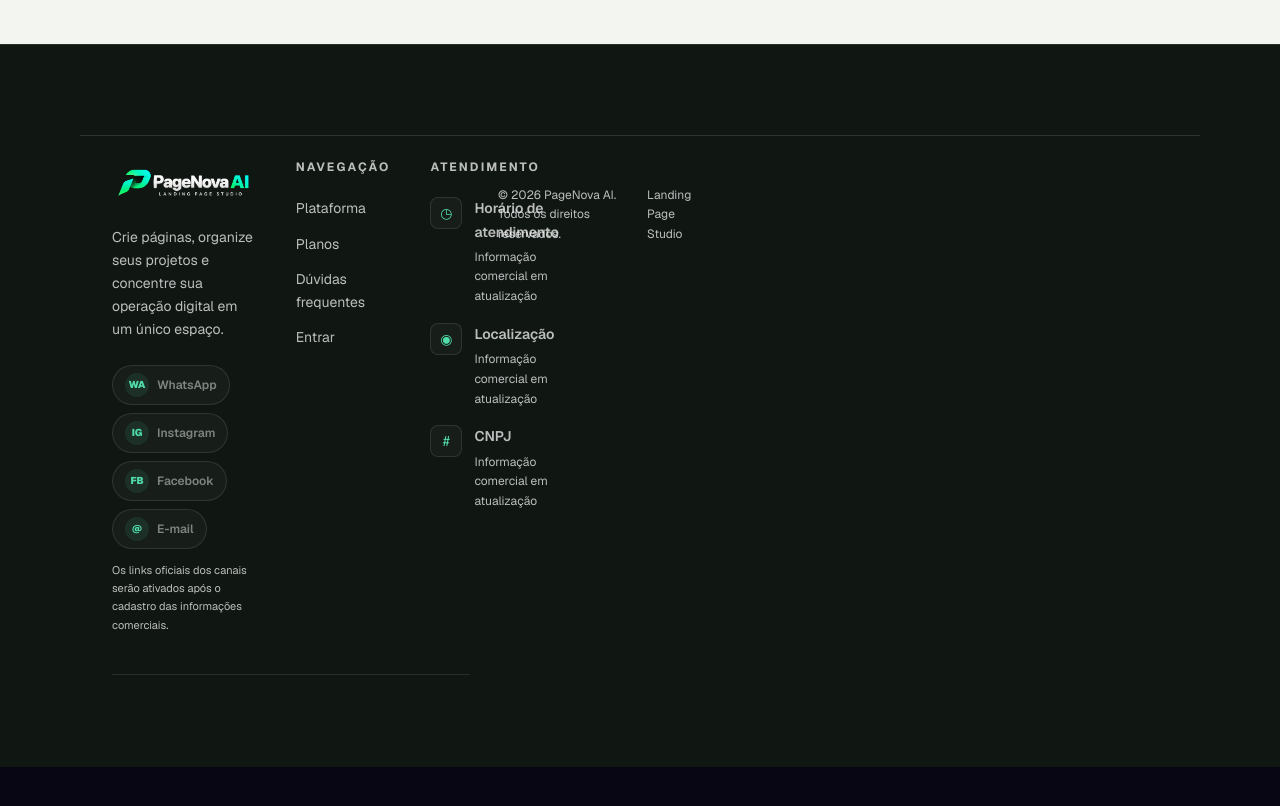
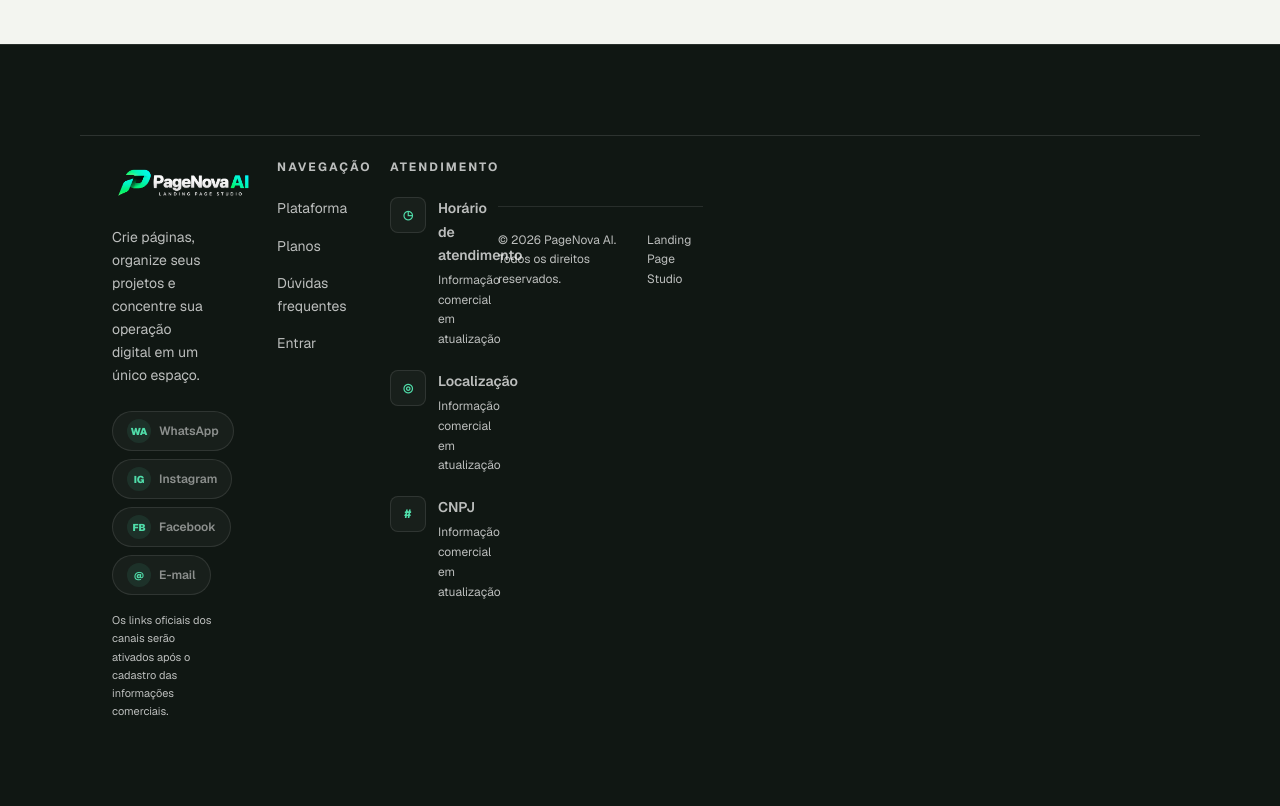
Before and after one commit to dramaflix2026-stack/pagenova-ai, a Next.js app in the folder frontend/: page / in a window 1280 px wide. Shown: the part 5460-6266 px from the top of the page. Before the commit the page ends 6227 px from the top, so only its background shows below. Built offline with nearby package versions, Linux system fonts and the light colour scheme.

Commit message:
Fix landing page footer desktop layout

```diff
--- a/frontend/src/app/page.tsx
+++ b/frontend/src/app/page.tsx
@@ -452,16 +452,23 @@ export default function Home() {
       </section>
 
       <footer className="border-t border-white/10 bg-[#0b1511] text-white">
-  <div className="mx-auto max-w-6xl px-6 py-12 lg:px-8 lg:py-16">
-    <div className="grid gap-10 border-b border-white/10 pb-10 md:grid-cols-2 lg:grid-cols-[1.25fr_.8fr_1fr]">
-      <div>
+  <div className="mx-auto w-full max-w-7xl px-5 py-12 md:px-8 lg:py-16">
+
+    <div className="grid gap-10 md:grid-cols-2 lg:grid-cols-[1.45fr_.7fr_1.15fr] lg:gap-16">
+
+      {/* MARCA */}
+      <div className="min-w-0">
         <Brand />
 
-        <p className="mt-5 max-w-sm text-sm leading-6 text-white/50">
-          Crie páginas, organize seus projetos e concentre sua operação digital em um único espaço.
+        <p className="mt-5 max-w-[390px] text-sm leading-7 text-white/50">
+          Crie páginas, organize seus projetos e concentre sua operação digital
+          em um único espaço.
         </p>
 
-        <div className="mt-6 flex flex-wrap gap-2" aria-label="Canais PageNova">
+        <div
+          className="mt-6 flex max-w-[430px] flex-wrap gap-2"
+          aria-label="Canais PageNova"
+        >
           {[
             ["WhatsApp", "WA"],
             ["Instagram", "IG"],
@@ -471,103 +478,134 @@ export default function Home() {
             <span
               key={label}
               title={`${label} — canal em configuração`}
-              className="inline-flex h-10 items-center gap-2 rounded-full border border-white/10 bg-white/[.03] px-3 text-xs font-semibold text-white/45"
+              className="inline-flex h-10 shrink-0 items-center gap-2 rounded-full border border-white/10 bg-white/[.035] px-3.5 text-xs font-semibold text-white/50"
             >
-              <span className="flex h-6 w-6 items-center justify-center rounded-full bg-[#50dca9]/10 text-[10px] font-black text-[#50dca9]">
+              <span className="flex h-6 w-6 shrink-0 items-center justify-center rounded-full bg-[#50dca9]/10 text-[10px] font-black text-[#50dca9]">
                 {icon}
               </span>
+
               {label}
             </span>
           ))}
         </div>
 
-        <p className="mt-3 text-[11px] leading-5 text-white/30">
-          Os links oficiais dos canais serão ativados após o cadastro das informações comerciais.
+        <p className="mt-4 max-w-[410px] text-[11px] leading-5 text-white/30">
+          Os links oficiais dos canais serão ativados após o cadastro das
+          informações comerciais.
         </p>
       </div>
 
-      <div>
+      {/* NAVEGACAO */}
+      <div className="min-w-0">
         <p className="text-xs font-bold uppercase tracking-[.18em] text-[#50dca9]">
           Navegação
         </p>
 
-        <nav className="mt-5 grid gap-3 text-sm text-white/60" aria-label="Rodapé">
-          <a href="#plataforma" className="w-fit transition hover:text-white">
+        <nav
+          className="mt-5 flex flex-col items-start gap-3.5 text-sm text-white/60"
+          aria-label="Rodapé"
+        >
+          <a
+            href="#plataforma"
+            className="transition hover:text-white"
+          >
             Plataforma
           </a>
-          <a href="#planos" className="w-fit transition hover:text-white">
+
+          <a
+            href="#planos"
+            className="transition hover:text-white"
+          >
             Planos
           </a>
-          <a href="#faq" className="w-fit transition hover:text-white">
+
+          <a
+            href="#faq"
+            className="transition hover:text-white"
+          >
             Dúvidas frequentes
           </a>
-          <Link href="/login" className="w-fit transition hover:text-white">
+
+          <Link
+            href="/login"
+            className="transition hover:text-white"
+          >
             Entrar
           </Link>
         </nav>
       </div>
 
-      <div>
+      {/* ATENDIMENTO */}
+      <div className="min-w-0">
         <p className="text-xs font-bold uppercase tracking-[.18em] text-[#50dca9]">
           Atendimento
         </p>
 
-        <div className="mt-5 grid gap-4 text-sm">
-          <div className="flex gap-3">
-            <span
-              aria-hidden="true"
-              className="flex h-8 w-8 shrink-0 items-center justify-center rounded-lg border border-white/10 bg-white/[.03] text-[#50dca9]"
-            >
+        <div className="mt-5 grid gap-5">
+
+          <div className="flex min-w-0 items-start gap-3">
+            <span className="flex h-9 w-9 shrink-0 items-center justify-center rounded-lg border border-white/10 bg-white/[.035] text-xs font-bold text-[#50dca9]">
               ◷
             </span>
-            <div>
-              <p className="font-semibold text-white/80">Horário de atendimento</p>
-              <p className="mt-1 text-xs leading-5 text-white/40">
+
+            <div className="min-w-0">
+              <p className="text-sm font-semibold text-white/75">
+                Horário de atendimento
+              </p>
+
+              <p className="mt-1 max-w-[280px] text-xs leading-5 text-white/40">
                 Informação comercial em atualização
               </p>
             </div>
           </div>
 
-          <div className="flex gap-3">
-            <span
-              aria-hidden="true"
-              className="flex h-8 w-8 shrink-0 items-center justify-center rounded-lg border border-white/10 bg-white/[.03] text-[#50dca9]"
-            >
-              ◉
+          <div className="flex min-w-0 items-start gap-3">
+            <span className="flex h-9 w-9 shrink-0 items-center justify-center rounded-lg border border-white/10 bg-white/[.035] text-xs font-bold text-[#50dca9]">
+              ◎
             </span>
-            <div>
-              <p className="font-semibold text-white/80">Localização</p>
-              <p className="mt-1 text-xs leading-5 text-white/40">
+
+            <div className="min-w-0">
+              <p className="text-sm font-semibold text-white/75">
+                Localização
+              </p>
+
+              <p className="mt-1 max-w-[280px] text-xs leading-5 text-white/40">
                 Informação comercial em atualização
               </p>
             </div>
           </div>
 
-          <div className="flex gap-3">
-            <span
-              aria-hidden="true"
-              className="flex h-8 w-8 shrink-0 items-center justify-center rounded-lg border border-white/10 bg-white/[.03] text-[#50dca9]"
-            >
+          <div className="flex min-w-0 items-start gap-3">
+            <span className="flex h-9 w-9 shrink-0 items-center justify-center rounded-lg border border-white/10 bg-white/[.035] text-xs font-bold text-[#50dca9]">
               #
             </span>
-            <div>
-              <p className="font-semibold text-white/80">CNPJ</p>
-              <p className="mt-1 text-xs leading-5 text-white/40">
+
+            <div className="min-w-0">
+              <p className="text-sm font-semibold text-white/75">
+                CNPJ
+              </p>
+
+              <p className="mt-1 max-w-[280px] text-xs leading-5 text-white/40">
                 Informação comercial em atualização
               </p>
             </div>
           </div>
+
         </div>
       </div>
     </div>
 
-    <div className="flex flex-col gap-3 pt-7 text-xs text-white/35 sm:flex-row sm:items-center sm:justify-between">
-      <p>© 2026 PageNova AI. Todos os direitos reservados.</p>
+    {/* FECHAMENTO */}
+    <div className="mt-12 flex flex-col gap-3 border-t border-white/10 pt-6 text-xs text-white/35 sm:flex-row sm:items-center sm:justify-between">
+      <p>
+        © 2026 PageNova AI. Todos os direitos reservados.
+      </p>
 
       <p className="text-white/25">
         Landing Page Studio
       </p>
     </div>
+
   </div>
 </footer>
     </main>
```
